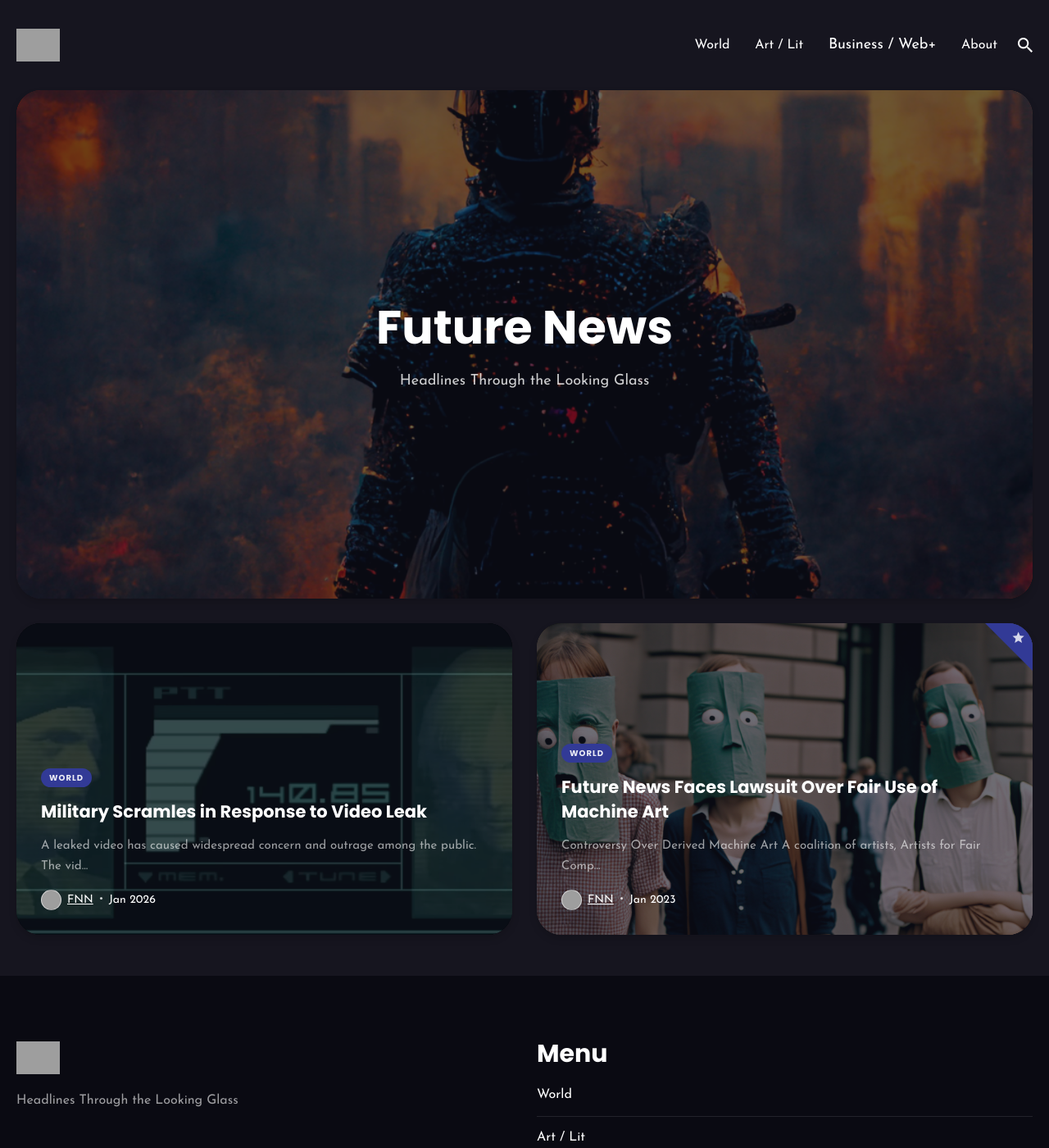
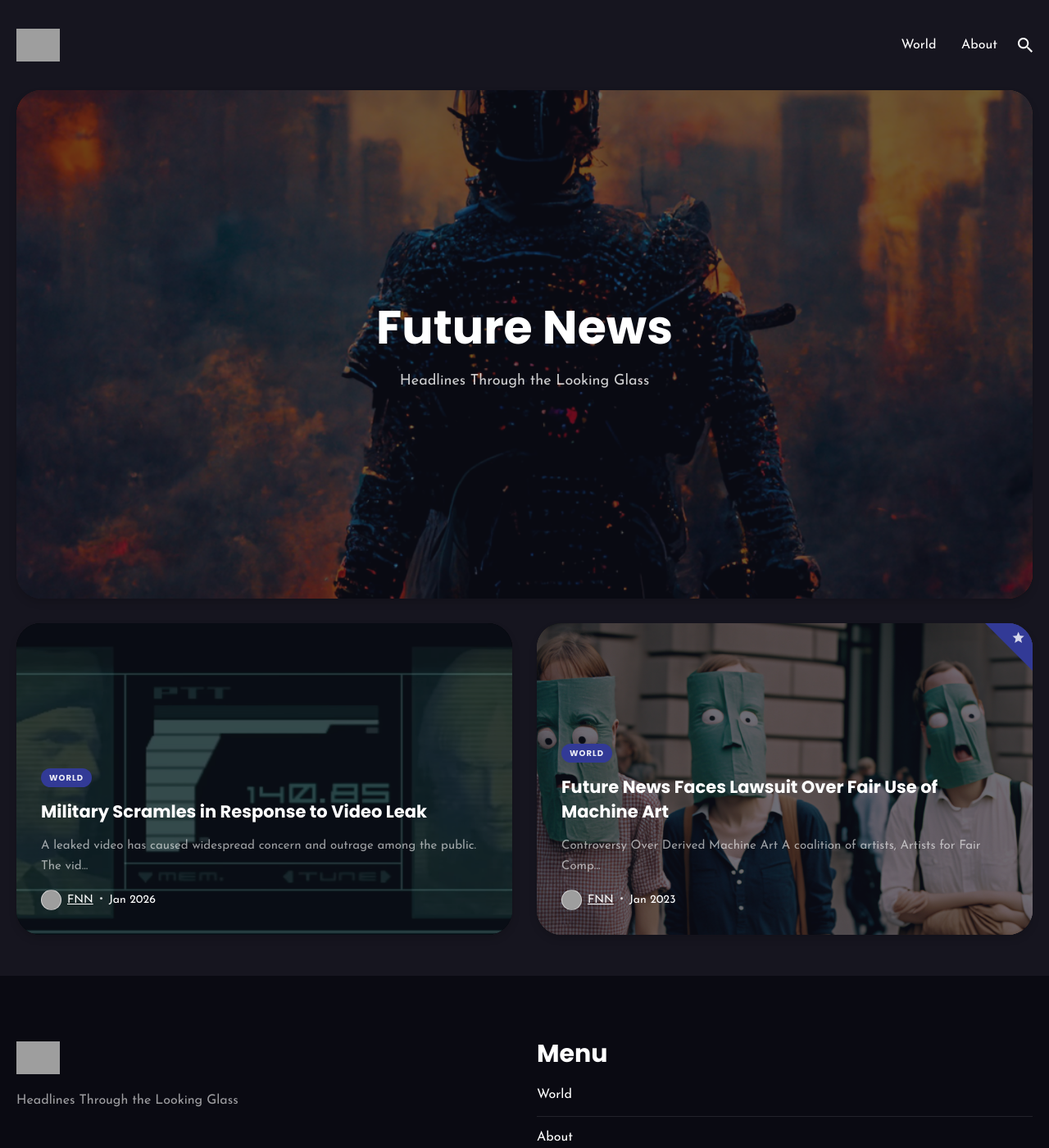
Before and after one commit to nan3333/futurenews, a Jekyll site: the page built from index.html, in a window 1280 px wide and 1400 px high. Shown: the whole window at 82% size. Built offline with Jekyll 4.4.1, drawn with Linux system fonts in a browser that asks for light colours; nearby versions of some CDN libraries; the list of posts is cut into pages by our own code; grey boxes are pictures that could not be loaded.

Commit message:
update nav

```diff
--- a/_includes/navigation.html
+++ b/_includes/navigation.html
@@ -6,12 +6,6 @@
     <a href="/tag/world" class="nav__link">World</a>
   </li>
   <li class="nav__item">
-    <a href="/tag/classical" class="nav__link"> Art / Lit</a>
-  </li>
-  <li class="nav__item">
-    <a href="/tag/webp" class="nav__item">Business / Web+</a>
-  </li>
-  <li class="nav__item">
     <a href="/about" class="nav__link">About</a>
   </li>
 </ul>
```
